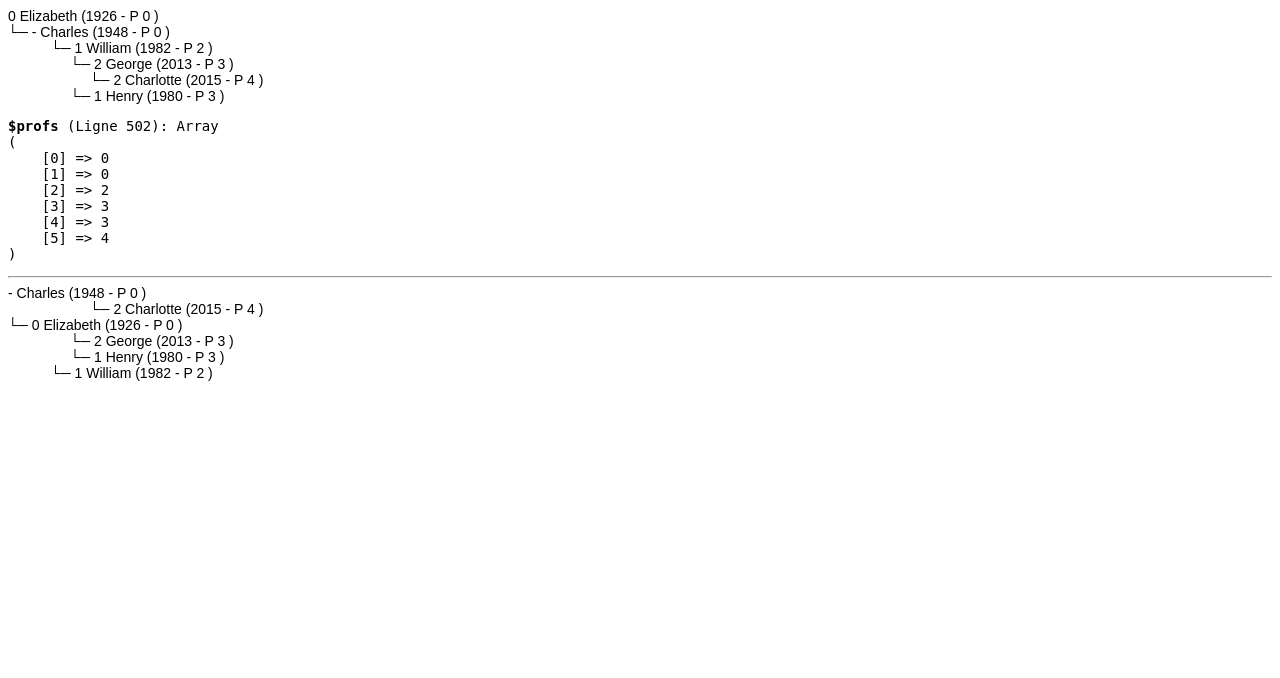
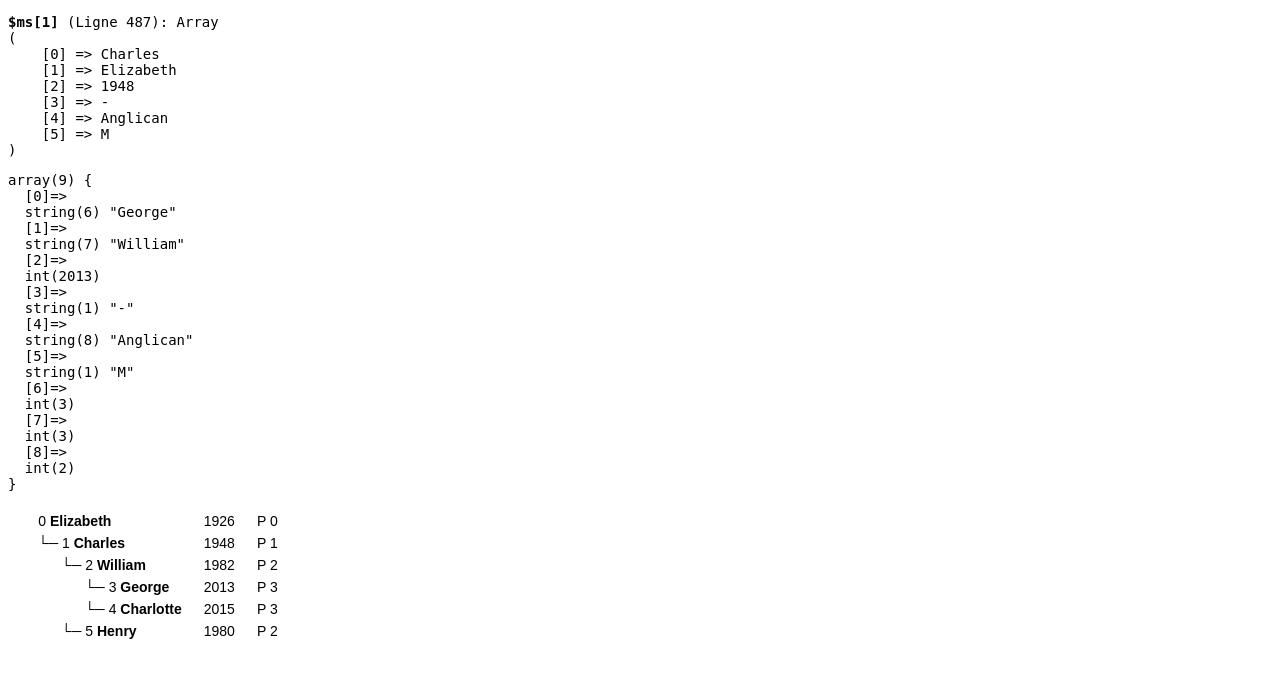
Before and after one commit to c57fr/codinggame, a PHP site: page /li in a window 1280 px wide. Shown: the top 678 px of the page. Run offline with PHP 8.4, Linux system fonts and the light colour scheme.

Commit message:
Upgrade affHierarchieSimple

```diff
--- a/dev/vdli.php
+++ b/dev/vdli.php
@@ -15,8 +15,7 @@ function vname()
   // extract $varname from match no 2
   $var = preg_replace($pat, '$2', $src);
   // return var name
-  return   str_replace(');', '</strong>', str_replace('vdli(', '<strong>', trim($var))).' (Ligne '.$bt['line'].'): ';
-
+  return   str_replace(');', '</strong>', str_replace(['vdt(','vdli('], '<strong>', trim($var))).' (Ligne '.$bt['line'].'): ';
 }
 
 function vdli($v)
@@ -25,3 +24,15 @@ function vdli($v)
   $str .= print_r($v, true).'</pre>';
   echo $str;
 }
+
+/**
+ * var_dump d'un arr.
+ */
+function vdt(array $tab)
+{
+  // echo '<pre>'.vname($tab).')';
+  echo '<pre>';
+  echo vname($tab);
+  echo var_dump($tab, true);
+  echo '</pre>';
+}
--- a/li/exos/011_affHierarchieSimple.php
+++ b/li/exos/011_affHierarchieSimple.php
@@ -1,13 +1,17 @@
 <!-- Affichage hiérarchie simple -->
 <?php
 
-$rens=function($u){
+$rens = function ($u) {
   // vdli($u);
-return ($u[7].' '.$u[0] . ' ('.$u[2].' - P '.$u[6].' )');
+  return
+  '<tr><td style="padding-right: 10px;">'.
+    (($u[6]) ? str_repeat('&nbsp;', ($u[7] * 6)).' └─ ' : str_repeat('&nbsp;', 7)).
+    $u[6].' <strong>'.$u[0].'</strong> <td style="padding-left: 10px; padding-right: 10px;">'.$u[2].' </td><td style="padding-left: 10px; padding-right: 10px;"> P '.$u[7].'</td>';
 };
 
-
+echo '<table border=0><tr>';
 for ($i = 0; $i < $n; ++$i) {
-  echo   (($i) ? str_repeat('&nbsp;', ($ms[$i][6] * 5)).' └─ ':'').$rens($ms[$i]).'<br>';
+echo '<tr>'.$rens($ms[$i]).'</tr>';
 }
+echo '</table>';
 // ALT + 192 & ALT + 196
--- a/li/exos/011_succession.php
+++ b/li/exos/011_succession.php
@@ -475,37 +475,67 @@ $n = count($ms);
 
 $ms[0][6] = 0; // id
 $ms[0][7] = 0; // prof
+$ms[0][8] = null; // prof
 
-$noms          = array_column($ms, 0);
-$u0 = array_shift($ms);
-foreach ($ms as $k => $v) {
+$noms = array_column($ms, 0);
+// $u0   = array_shift($ms);
+
+// echo phpinfo();
+// require('Var_Dump.php'); // make sure the pear package path is set in php.ini
+// Var_Dump::displayInit(array('display_mode' => 'HTML4_Text'), array('mode' => 'normal','offset' => 4));
+
+vdli($ms[1]);
+
+for($k=1; $k<$n; $k++) {
   // $ms['parents'][] = $ms[$k][1];
   // $ms['noms'][] = $v[0];
-  $ms[$k][] = $k; // Champs 7: id
+  $ms[$k][] = $k; // Champs 6: id
+  $ms[$k][] = null; // Champs 7 Prof (Ini)
 
-  $ms[$k][] = ($k > 0) ? array_keys(
+  // $ms[$k][] = ($k >= 0) ? array_keys(
+  //   $noms,
+  //   $ms[$k][1],
+  //   true
+  // )[0] : '-';
+  $ms[$k][] = array_search(
+    $ms[$k][1],
     $noms,
-    $ms[$k][1],
     true
-  )[0] : '-';
+  );
   // Champs 8: idP
-  if ($k<$n+1 && $k>0) {
-    $idp            = $ms[$k][7];
-    $ms[$k][6] = $ms[$idp][6] + 1;
+
+  // vdli($noms);
+
+  // if (0 === $k) {
+  //   echo'<pre>';
+  //   var_dump($ms[$k]);
+  //   echo'</pre>';
+  // }
+
+  // foreach ($ms as $k => $v) {
+  $idp       = $ms[$k][8];
+  $ms[$k][7] = (0 !== $k) ? $ms[$idp][7] + 1 : 1;
+  // }
+
+  if (3 === $k) {
+    echo'<pre>';
+    var_dump($ms[$k]);
+    echo'</pre>';
   }
 }
-array_unshift($ms, $u0);
+// array_unshift($ms, $u0);
 
 include '011_affHierarchieSimple.php';
+exit;
 $profs = array_column($ms, 6);
 sort($profs);
 vdli($profs);
-$ages  = array_column($ms, 2);
+$ages = array_column($ms, 2);
 // vdli($ages);
 $genres = array_column($ms, 5);
 // vdli($genres);
 
-array_multisort($ms,SORT_ASC, $profs);
+array_multisort($ms, SORT_ASC, $profs);
 echo '<hr>';
 include '011_affHierarchieSimple.php';
 // foreach ($ms as $k => $vs) {
```
